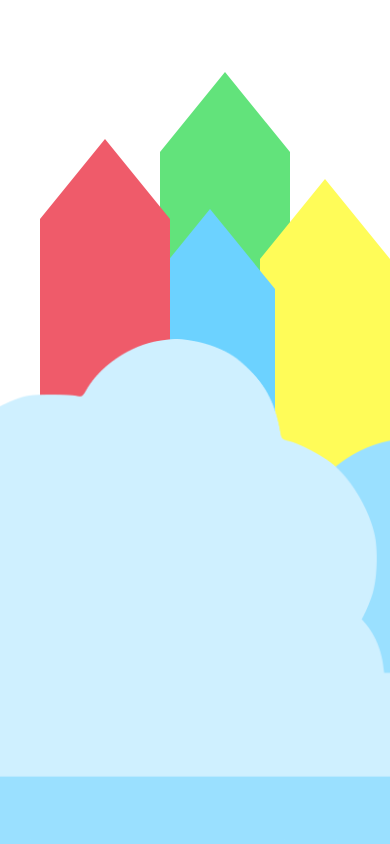
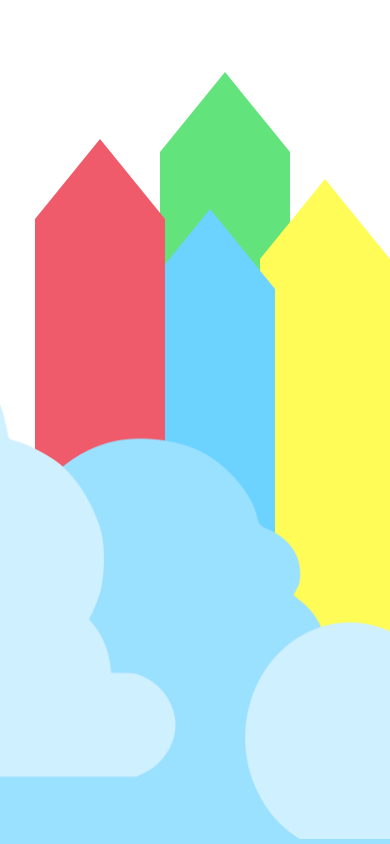
Before and after one commit to jmkirimis/site-learny, a plain HTML site: page index.html in a window 390 px wide. Shown: the part 3140-3984 px from the top of the page. Drawn offline with nearby package versions, Linux system fonts and the light colour scheme.

Commit message:
Update style.css

```diff
--- a/css/style.css
+++ b/css/style.css
@@ -654,7 +654,7 @@ a:hover{
     .forma-4{
         position: absolute;
         right: 0;
-        margin-right: 220px;
+        margin-right: 225px;
         z-index: 3;
     }
     .triangulo-forma{
@@ -697,6 +697,7 @@ a:hover{
     }
     .nuvens{
         height: 500px;
+        background-position: center;
     }
     .nuvem-cima{
         display: none;
```
